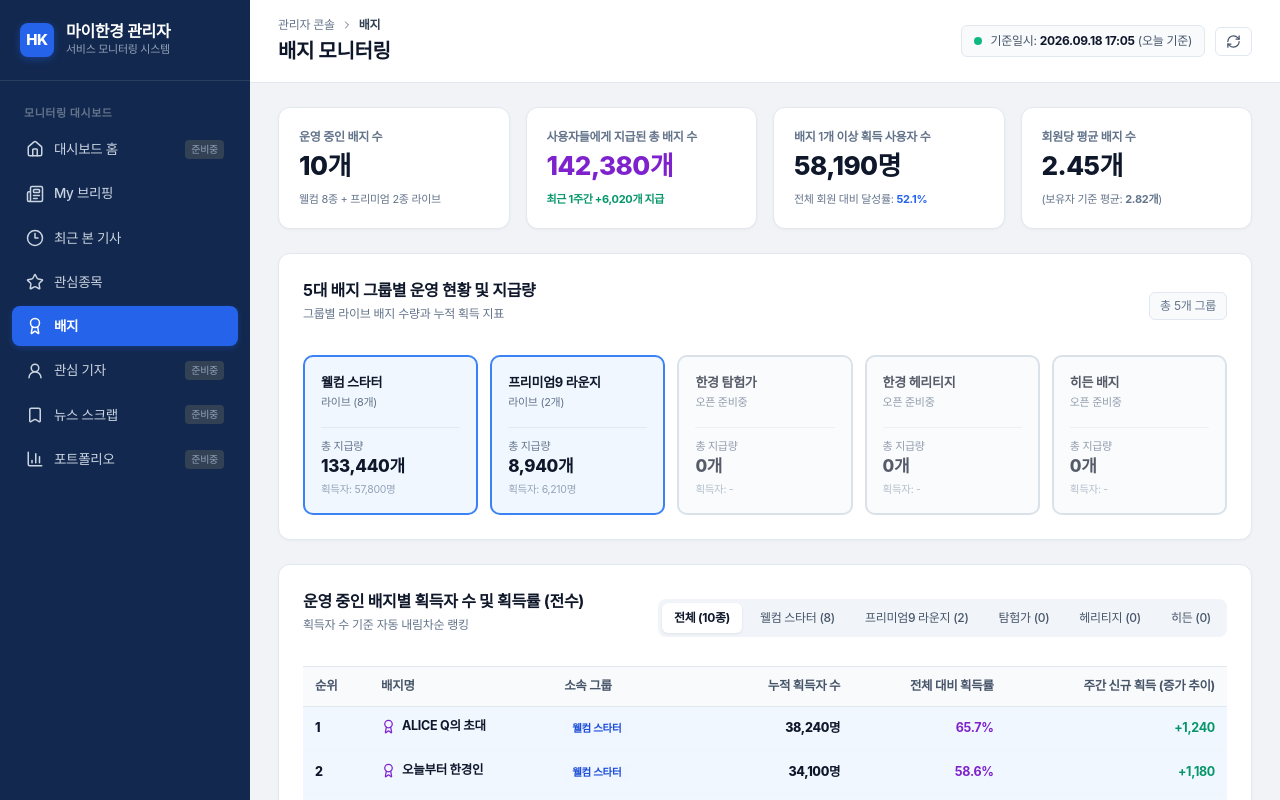
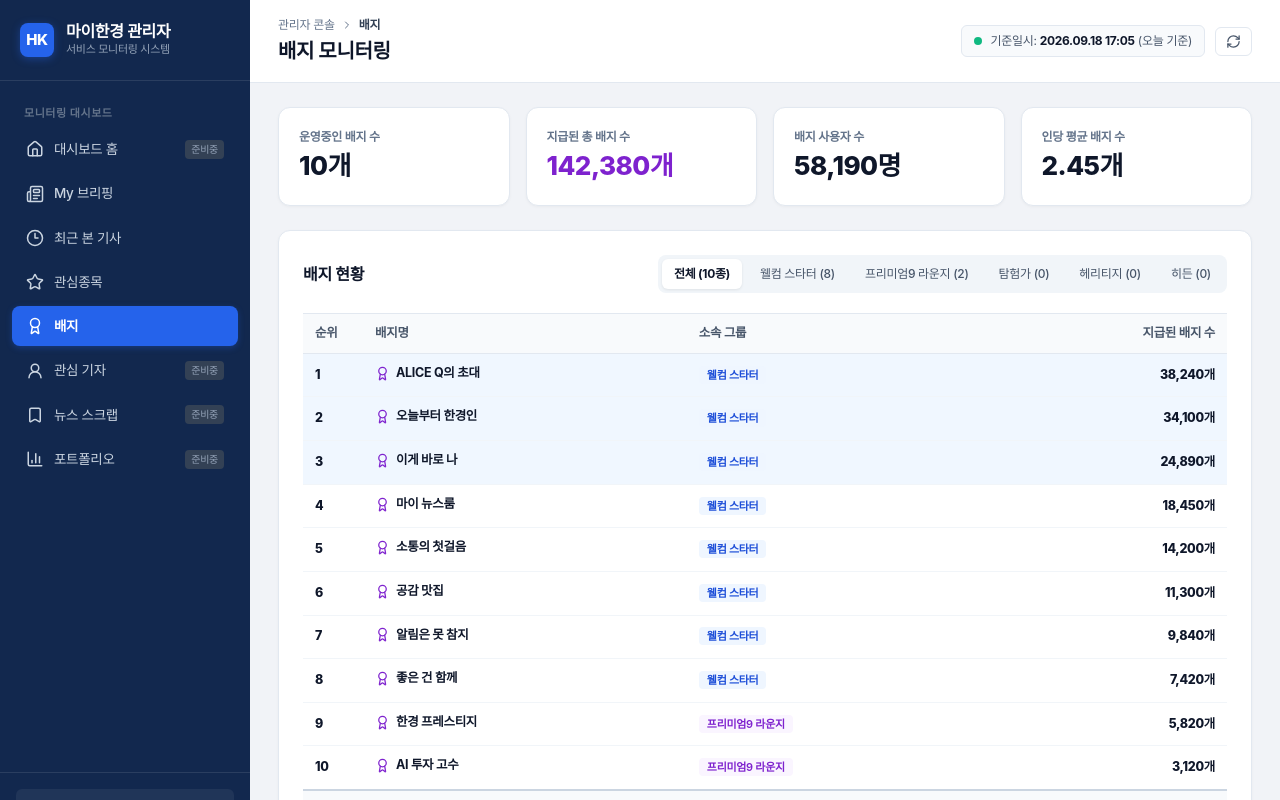
Before and after one commit to hktouchkim/myhankyung, a Next.js app: page /admin in a window 1280 px wide. Both pictures are taken after a click on the button "배지". Shown: the top 800 px of the page. Built offline with nearby package versions, Linux system fonts and the light colour scheme.

Commit message:
refactor: 배지 탭 개편 (상단 KPI 카드 및 부연설명 정리, 5대 그룹 모듈 삭제, 배지 현황 표 개편 및 합계 행 추가)

```diff
--- a/app/admin/admin-dashboard-client.tsx
+++ b/app/admin/admin-dashboard-client.tsx
@@ -995,87 +995,40 @@ function BadgesTab({
     return ALL_LIVE_BADGES.filter((b) => b.group === selectedGroup);
   }, [selectedGroup]);
 
+  const totalIssued = useMemo(() => {
+    return filteredBadges.reduce((acc, b) => acc + b.earners, 0);
+  }, [filteredBadges]);
+
   return (
     <div style={{ display: "flex", flexDirection: "column", gap: "24px" }}>
-      {/* 사용자 요청 최소 배지 통계값 4종 KPI 카드 */}
+      {/* 4종 KPI 카드 */}
       <div className={styles.kpiGrid}>
         <div className={styles.kpiCard}>
-          <div style={{ fontSize: "12px", color: "#64748b", fontWeight: 600 }}>운영 중인 배지 수</div>
+          <div style={{ fontSize: "12px", color: "#64748b", fontWeight: 600 }}>운영중인 배지 수</div>
           <div className={styles.kpiValue}>10개</div>
-          <div style={{ fontSize: "11px", color: "#64748b", marginTop: "6px" }}>
-            웰컴 8종 + 프리미엄 2종 라이브
-          </div>
         </div>
 
         <div className={styles.kpiCard}>
-          <div style={{ fontSize: "12px", color: "#64748b", fontWeight: 600 }}>사용자들에게 지급된 총 배지 수</div>
+          <div style={{ fontSize: "12px", color: "#64748b", fontWeight: 600 }}>지급된 총 배지 수</div>
           <div className={styles.kpiValue} style={{ color: "#7e22ce" }}>142,380개</div>
-          <div style={{ fontSize: "11px", color: "#059669", fontWeight: 700, marginTop: "6px" }}>
-            최근 1주간 +6,020개 지급
-          </div>
         </div>
 
         <div className={styles.kpiCard}>
-          <div style={{ fontSize: "12px", color: "#64748b", fontWeight: 600 }}>배지 1개 이상 획득 사용자 수</div>
+          <div style={{ fontSize: "12px", color: "#64748b", fontWeight: 600 }}>배지 사용자 수</div>
           <div className={styles.kpiValue}>58,190명</div>
-          <div style={{ fontSize: "11px", color: "#64748b", marginTop: "6px" }}>
-            전체 회원 대비 달성률: <strong style={{ color: "#2563eb" }}>52.1%</strong>
-          </div>
         </div>
 
         <div className={styles.kpiCard}>
-          <div style={{ fontSize: "12px", color: "#64748b", fontWeight: 600 }}>회원당 평균 배지 수</div>
+          <div style={{ fontSize: "12px", color: "#64748b", fontWeight: 600 }}>인당 평균 배지 수</div>
           <div className={styles.kpiValue}>2.45개</div>
-          <div style={{ fontSize: "11px", color: "#64748b", marginTop: "6px" }}>
-            (보유자 기준 평균: <strong>2.82개</strong>)
-          </div>
         </div>
       </div>
 
-      {/* 5대 그룹별 현황 */}
+      {/* 배지 현황 상세 테이블 (전체 및 그룹별 필터 + 합계) */}
       <div className={styles.sectionCard}>
-        <div className={styles.sectionHeader}>
+        <div className={styles.sectionHeader} style={{ flexWrap: "wrap", gap: "12px" }}>
           <div>
-            <h3 className={styles.sectionTitle}>5대 배지 그룹별 운영 현황 및 지급량</h3>
-            <p className={styles.sectionSubtitle}>그룹별 라이브 배지 수량과 누적 획득 지표</p>
-          </div>
-          <span style={{ fontSize: "12px", color: "#64748b", backgroundColor: "#f8fafc", padding: "4px 10px", borderRadius: "6px", border: "1px solid #e2e8f0" }}>
-            총 5개 그룹
-          </span>
-        </div>
-
-        <div className={styles.badgeGroupGrid}>
-          {[
-            { id: "웰컴 스타터", name: "웰컴 스타터", status: "라이브 (8개)", totalIssued: "133,440개", activeUsers: "57,800명", active: true },
-            { id: "프리미엄9 라운지", name: "프리미엄9 라운지", status: "라이브 (2개)", totalIssued: "8,940개", activeUsers: "6,210명", active: true },
-            { id: "한경 탐험가", name: "한경 탐험가", status: "오픈 준비중", totalIssued: "0개", activeUsers: "-", active: false },
-            { id: "한경 헤리티지", name: "한경 헤리티지", status: "오픈 준비중", totalIssued: "0개", activeUsers: "-", active: false },
-            { id: "히든 배지", name: "히든 배지", status: "오픈 준비중", totalIssued: "0개", activeUsers: "-", active: false },
-          ].map((grp, idx) => (
-            <div
-              key={idx}
-              className={`${styles.badgeGroupCard} ${grp.active ? styles.bgActive : styles.bgInactive}`}
-            >
-              <div>
-                <div style={{ fontSize: "13px", fontWeight: 700, color: "#0f172a" }}>{grp.name}</div>
-                <div style={{ fontSize: "11px", color: "#64748b", marginTop: "2px" }}>{grp.status}</div>
-              </div>
-              <div style={{ marginTop: "16px", paddingTop: "10px", borderTop: "1px solid rgba(0,0,0,0.06)" }}>
-                <div style={{ fontSize: "11px", color: "#64748b" }}>총 지급량</div>
-                <div style={{ fontSize: "17px", fontWeight: 800, color: "#0f172a" }}>{grp.totalIssued}</div>
-                <div style={{ fontSize: "10.5px", color: "#94a3b8", marginTop: "2px" }}>획득자: {grp.activeUsers}</div>
-              </div>
-            </div>
-          ))}
-        </div>
-      </div>
-
-      {/* 배지별 상세 테이블 (10종 전수) */}
-      <div className={styles.sectionCard}>
-        <div className={styles.sectionHeader}>
-          <div>
-            <h3 className={styles.sectionTitle}>운영 중인 배지별 획득자 수 및 획득률 (전수)</h3>
-            <p className={styles.sectionSubtitle}>획득자 수 기준 자동 내림차순 랭킹</p>
+            <h3 className={styles.sectionTitle}>배지 현황</h3>
           </div>
 
           <div className={styles.filterTabs}>
@@ -1103,44 +1056,47 @@ function BadgesTab({
           <table className={styles.dataTable}>
             <thead>
               <tr>
-                <th>순위</th>
+                <th style={{ width: "60px" }}>순위</th>
                 <th>배지명</th>
                 <th>소속 그룹</th>
-                <th style={{ textAlign: "right" }}>누적 획득자 수</th>
-                <th style={{ textAlign: "right" }}>전체 대비 획득률</th>
-                <th style={{ textAlign: "right" }}>주간 신규 획득 (증가 추이)</th>
+                <th style={{ textAlign: "right" }}>지급된 배지 수</th>
               </tr>
             </thead>
             <tbody>
               {filteredBadges.length > 0 ? (
-                filteredBadges.map((badge, idx) => (
-                  <tr key={idx} className={idx < 3 ? styles.highlightRow : ""}>
-                    <td style={{ fontWeight: 800, color: "#0f172a" }}>{idx + 1}</td>
-                    <td style={{ fontWeight: 700, color: "#0f172a" }}>
-                      <span style={{ display: "inline-flex", alignItems: "center", gap: "6px" }}>
-                        <Award size={15} color="#7e22ce" />
-                        {badge.name}
-                      </span>
+                <>
+                  {filteredBadges.map((badge, idx) => (
+                    <tr key={idx} className={idx < 3 ? styles.highlightRow : ""}>
+                      <td style={{ fontWeight: 800, color: "#0f172a" }}>{idx + 1}</td>
+                      <td style={{ fontWeight: 700, color: "#0f172a" }}>
+                        <span style={{ display: "inline-flex", alignItems: "center", gap: "6px" }}>
+                          <Award size={15} color="#7e22ce" />
+                          {badge.name}
+                        </span>
+                      </td>
+                      <td>
+                        <span style={{ fontSize: "11px", padding: "2px 8px", borderRadius: "4px", backgroundColor: badge.group === "프리미엄9 라운지" ? "#faf5ff" : "#eff6ff", color: badge.group === "프리미엄9 라운지" ? "#7e22ce" : "#1d4ed8", fontWeight: 600 }}>
+                          {badge.group}
+                        </span>
+                      </td>
+                      <td style={{ textAlign: "right", fontWeight: 800, color: "#0f172a" }}>
+                        {badge.earners.toLocaleString()}개
+                      </td>
+                    </tr>
+                  ))}
+                  {/* 합계 행 */}
+                  <tr style={{ backgroundColor: "#f8fafc", borderTop: "2px solid #cbd5e1" }}>
+                    <td colSpan={3} style={{ fontWeight: 800, color: "#1e293b", textAlign: "center", letterSpacing: "1px" }}>
+                      합계 ({selectedGroup === "all" ? "전체" : selectedGroup})
                     </td>
-                    <td>
-                      <span style={{ fontSize: "10.5px", padding: "2px 8px", borderRadius: "4px", backgroundColor: badge.group === "프리미엄9 라운지" ? "#faf5ff" : "#eff6ff", color: badge.group === "프리미엄9 라운지" ? "#7e22ce" : "#1d4ed8", fontWeight: 600 }}>
-                        {badge.group}
-                      </span>
-                    </td>
-                    <td style={{ textAlign: "right", fontWeight: 800, color: "#0f172a" }}>
-                      {badge.earners.toLocaleString()}명
-                    </td>
-                    <td style={{ textAlign: "right", fontWeight: 700, color: "#7e22ce" }}>
-                      {badge.rate}
-                    </td>
-                    <td style={{ textAlign: "right", color: "#059669", fontWeight: 700 }}>
-                      {badge.weekGain}
+                    <td style={{ textAlign: "right", fontWeight: 800, color: "#7e22ce", fontSize: "15px" }}>
+                      {totalIssued.toLocaleString()}개
                     </td>
                   </tr>
-                ))
+                </>
               ) : (
                 <tr>
-                  <td colSpan={6} style={{ padding: "32px", textAlign: "center", color: "#94a3b8" }}>
+                  <td colSpan={4} style={{ padding: "32px", textAlign: "center", color: "#94a3b8" }}>
                     현재 운영 중인 배지가 없는 그룹입니다. (오픈 준비중)
                   </td>
                 </tr>
```
